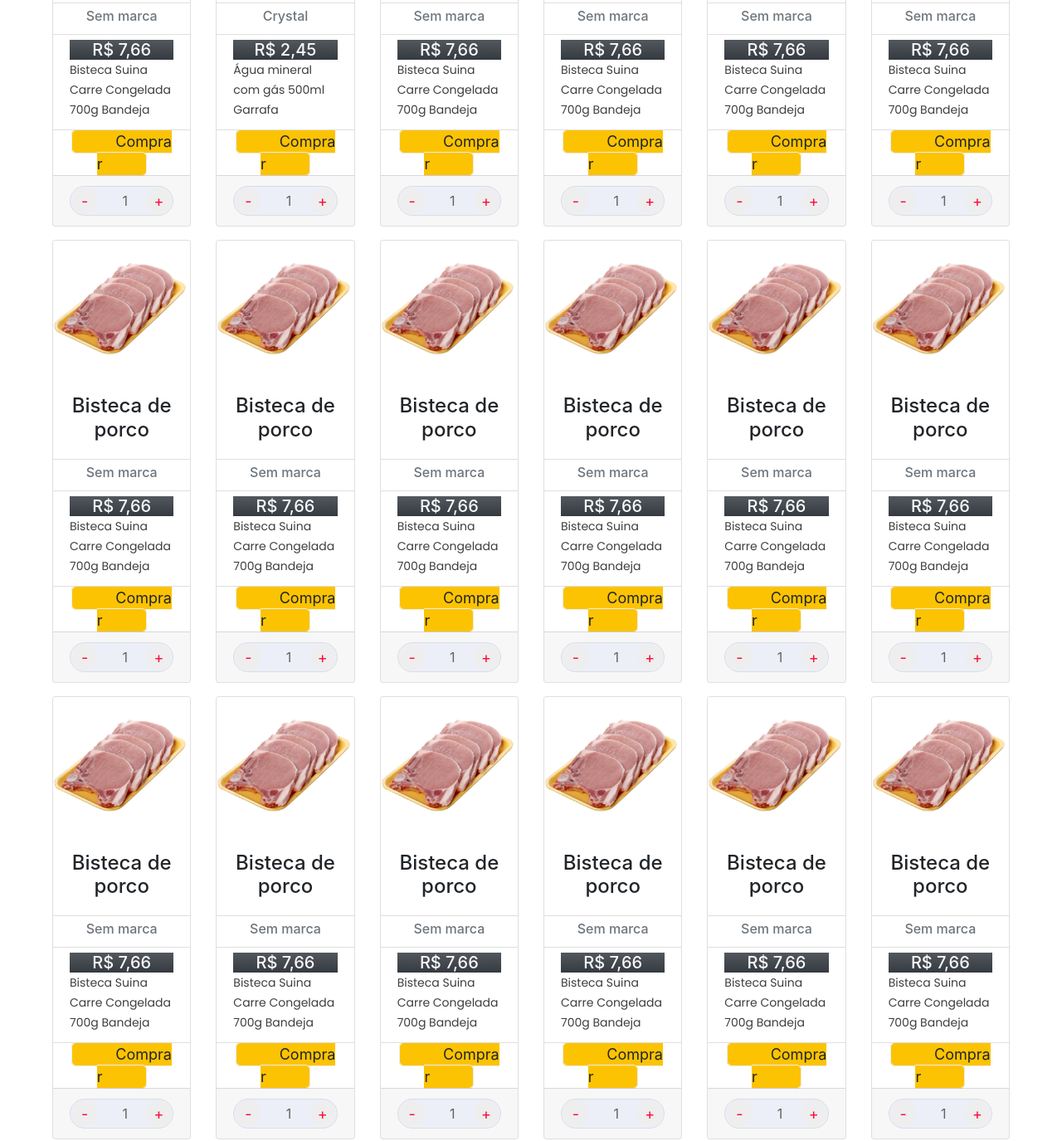
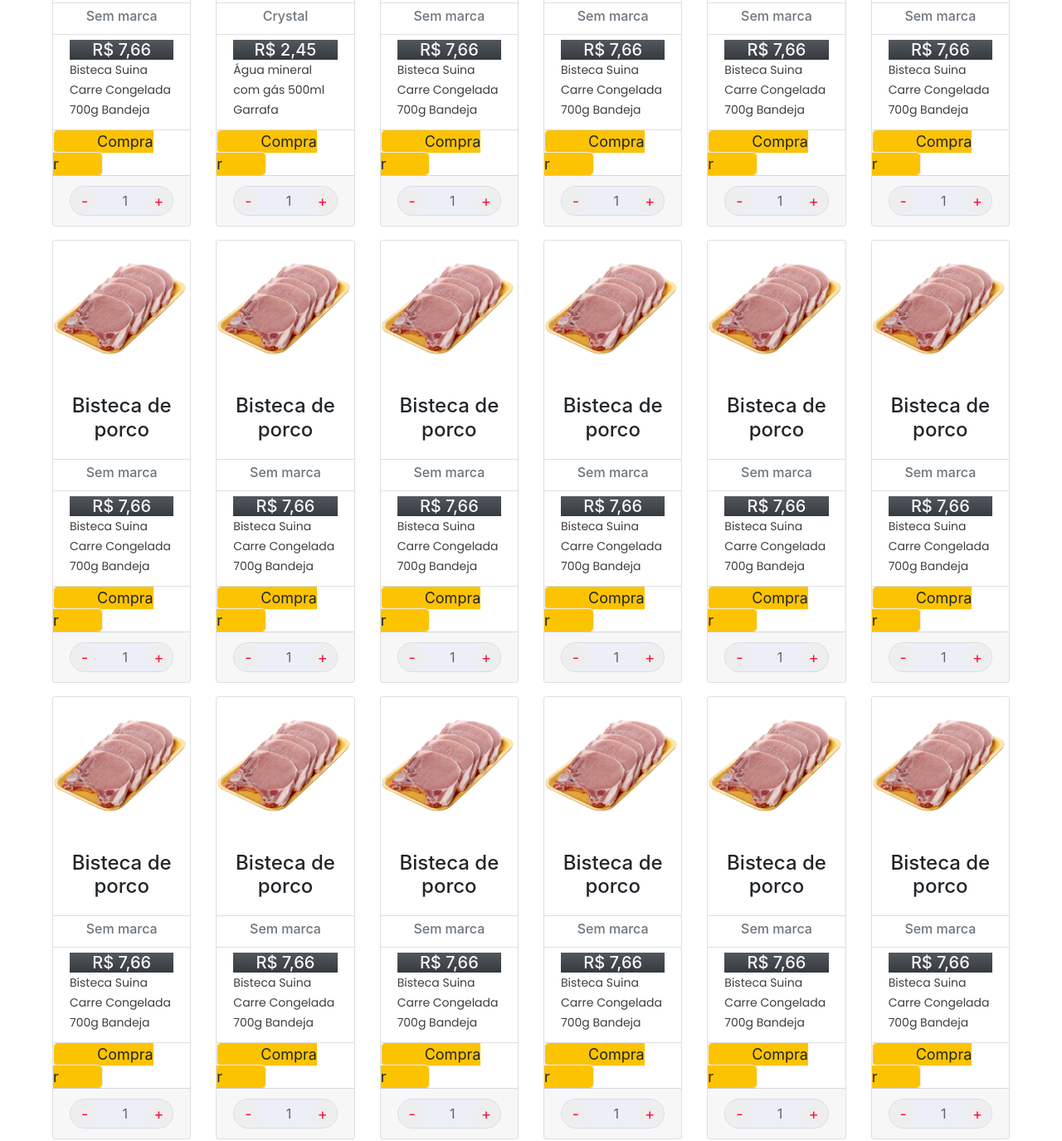
Before and after one commit to MarlosAugusto/TrabalhoWEB1, a website: page index.html in a window 1280 px wide. Shown: the part 938-2313 px from the top of the page at 83% size. Drawn offline with nearby package versions, Linux system fonts and the light colour scheme.

Commit message:
correção: id para class

```diff
--- a/index.html
+++ b/index.html
@@ -180,7 +180,7 @@
                         <p class="card-text">Bisteca Suina Carre Congelada 700g Bandeja</p>
                     </li>
                 </ul>
-                <div id="botao">
+                <div class="botao">
                     <a class="btn-comprar">Comprar</a>
                 </div>
                 <div class="card-footer">
@@ -207,7 +207,7 @@
                         <p class="card-text">Água mineral com gás 500ml Garrafa&nbsp;&nbsp;&nbsp;&nbsp;&nbsp;&nbsp;&nbsp;</p>
                     </li>
                 </ul>
-                <div id="botao">
+                <div class="botao">
                     <a class="btn-comprar">Comprar</a>
                 </div>
                 <div class="card-footer">
@@ -234,7 +234,7 @@
                         <p class="card-text">Bisteca Suina Carre Congelada 700g Bandeja</p>
                     </li>
                 </ul>
-                <div id="botao">
+                <div class="botao">
                     <a class="btn-comprar">Comprar</a>
                 </div>
                 <div class="card-footer">
@@ -261,7 +261,7 @@
                         <p class="card-text">Bisteca Suina Carre Congelada 700g Bandeja</p>
                     </li>
                 </ul>
-                <div id="botao">
+                <div class="botao">
                     <a class="btn-comprar">Comprar</a>
                 </div>
                 <div class="card-footer">
@@ -288,7 +288,7 @@
                         <p class="card-text">Bisteca Suina Carre Congelada 700g Bandeja</p>
                     </li>
                 </ul>
-                <div id="botao">
+                <div class="botao">
                     <a class="btn-comprar">Comprar</a>
                 </div>
                 <div class="card-footer">
@@ -315,7 +315,7 @@
                         <p class="card-text">Bisteca Suina Carre Congelada 700g Bandeja</p>
                     </li>
                 </ul>
-                <div id="botao">
+                <div class="botao">
                     <a class="btn-comprar">Comprar</a>
                 </div>
                 <div class="card-footer">
@@ -342,7 +342,7 @@
                         <p class="card-text">Bisteca Suina Carre Congelada 700g Bandeja</p>
                     </li>
                 </ul>
-                <div id="botao">
+                <div class="botao">
                     <a class="btn-comprar">Comprar</a>
                 </div>
                 <div class="card-footer">
@@ -369,7 +369,7 @@
                         <p class="card-text">Bisteca Suina Carre Congelada 700g Bandeja</p>
                     </li>
                 </ul>
-                <div id="botao">
+                <div class="botao">
                     <a class="btn-comprar">Comprar</a>
                 </div>
                 <div class="card-footer">
@@ -396,7 +396,7 @@
                         <p class="card-text">Bisteca Suina Carre Congelada 700g Bandeja</p>
                     </li>
                 </ul>
-                <div id="botao">
+                <div class="botao">
                     <a class="btn-comprar">Comprar</a>
                 </div>
                 <div class="card-footer">
@@ -423,7 +423,7 @@
                         <p class="card-text">Bisteca Suina Carre Congelada 700g Bandeja</p>
                     </li>
                 </ul>
-                <div id="botao">
+                <div class="botao">
                     <a class="btn-comprar">Comprar</a>
                 </div>
                 <div class="card-footer">
@@ -450,7 +450,7 @@
                         <p class="card-text">Bisteca Suina Carre Congelada 700g Bandeja</p>
                     </li>
                 </ul>
-                <div id="botao">
+                <div class="botao">
                     <a class="btn-comprar">Comprar</a>
                 </div>
                 <div class="card-footer">
@@ -477,7 +477,7 @@
                         <p class="card-text">Bisteca Suina Carre Congelada 700g Bandeja</p>
                     </li>
                 </ul>
-                <div id="botao">
+                <div class="botao">
                     <a class="btn-comprar">Comprar</a>
                 </div>
                 <div class="card-footer">
@@ -504,7 +504,7 @@
                         <p class="card-text">Bisteca Suina Carre Congelada 700g Bandeja</p>
                     </li>
                 </ul>
-                <div id="botao">
+                <div class="botao">
                     <a class="btn-comprar">Comprar</a>
                 </div>
                 <div class="card-footer">
@@ -531,7 +531,7 @@
                         <p class="card-text">Bisteca Suina Carre Congelada 700g Bandeja</p>
                     </li>
                 </ul>
-                <div id="botao">
+                <div class="botao">
                     <a class="btn-comprar">Comprar</a>
                 </div>
                 <div class="card-footer">
@@ -558,7 +558,7 @@
                         <p class="card-text">Bisteca Suina Carre Congelada 700g Bandeja</p>
                     </li>
                 </ul>
-                <div id="botao">
+                <div class="botao">
                     <a class="btn-comprar">Comprar</a>
                 </div>
                 <div class="card-footer">
@@ -585,7 +585,7 @@
                         <p class="card-text">Bisteca Suina Carre Congelada 700g Bandeja</p>
                     </li>
                 </ul>
-                <div id="botao">
+                <div class="botao">
                     <a class="btn-comprar">Comprar</a>
                 </div>
                 <div class="card-footer">
@@ -612,7 +612,7 @@
                         <p class="card-text">Bisteca Suina Carre Congelada 700g Bandeja</p>
                     </li>
                 </ul>
-                <div id="botao">
+                <div class="botao">
                     <a class="btn-comprar">Comprar</a>
                 </div>
                 <div class="card-footer">
@@ -639,7 +639,7 @@
                         <p class="card-text">Bisteca Suina Carre Congelada 700g Bandeja</p>
                     </li>
                 </ul>
-                <div id="botao">
+                <div class="botao">
                     <a class="btn-comprar">Comprar</a>
                 </div>
                 <div class="card-footer">
@@ -666,7 +666,7 @@
                         <p class="card-text">Bisteca Suina Carre Congelada 700g Bandeja</p>
                     </li>
                 </ul>
-                <div id="botao">
+                <div class="botao">
                     <a class="btn-comprar">Comprar</a>
                 </div>
                 <div class="card-footer">
@@ -693,7 +693,7 @@
                         <p class="card-text">Bisteca Suina Carre Congelada 700g Bandeja</p>
                     </li>
                 </ul>
-                <div id="botao">
+                <div class="botao">
                     <a class="btn-comprar">Comprar</a>
                 </div>
                 <div class="card-footer">
@@ -720,7 +720,7 @@
                         <p class="card-text">Bisteca Suina Carre Congelada 700g Bandeja</p>
                     </li>
                 </ul>
-                <div id="botao">
+                <div class="botao">
                     <a class="btn-comprar">Comprar</a>
                 </div>
                 <div class="card-footer">
```
